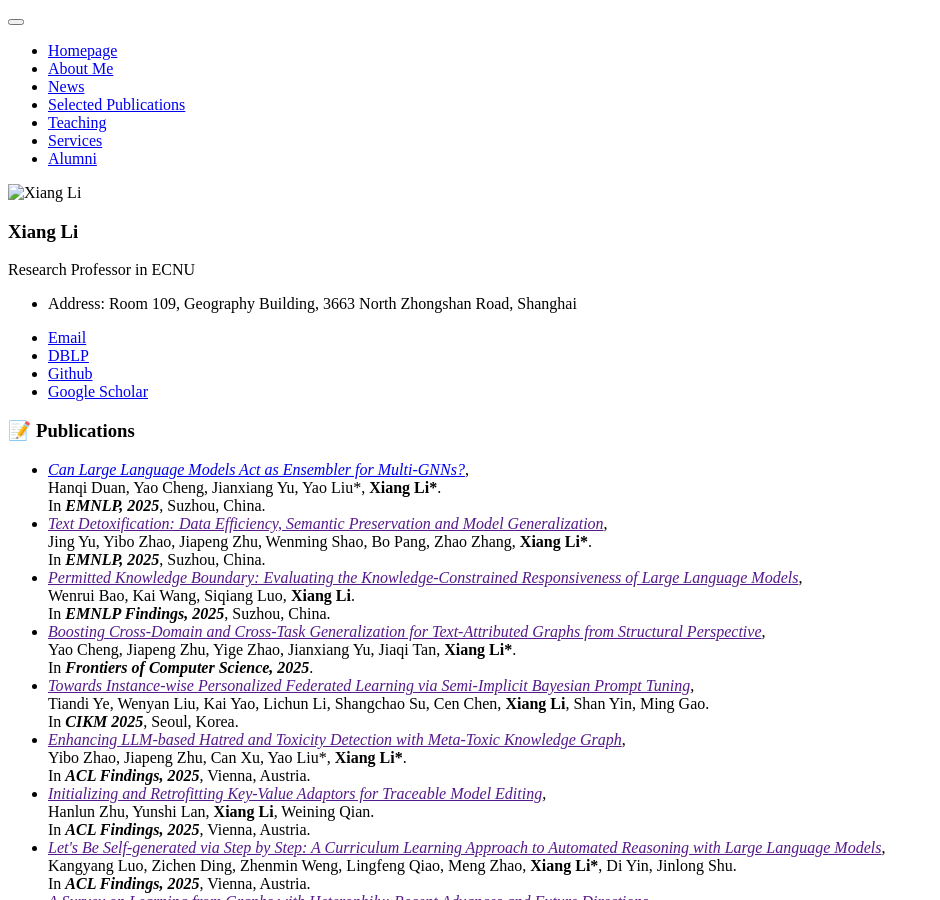
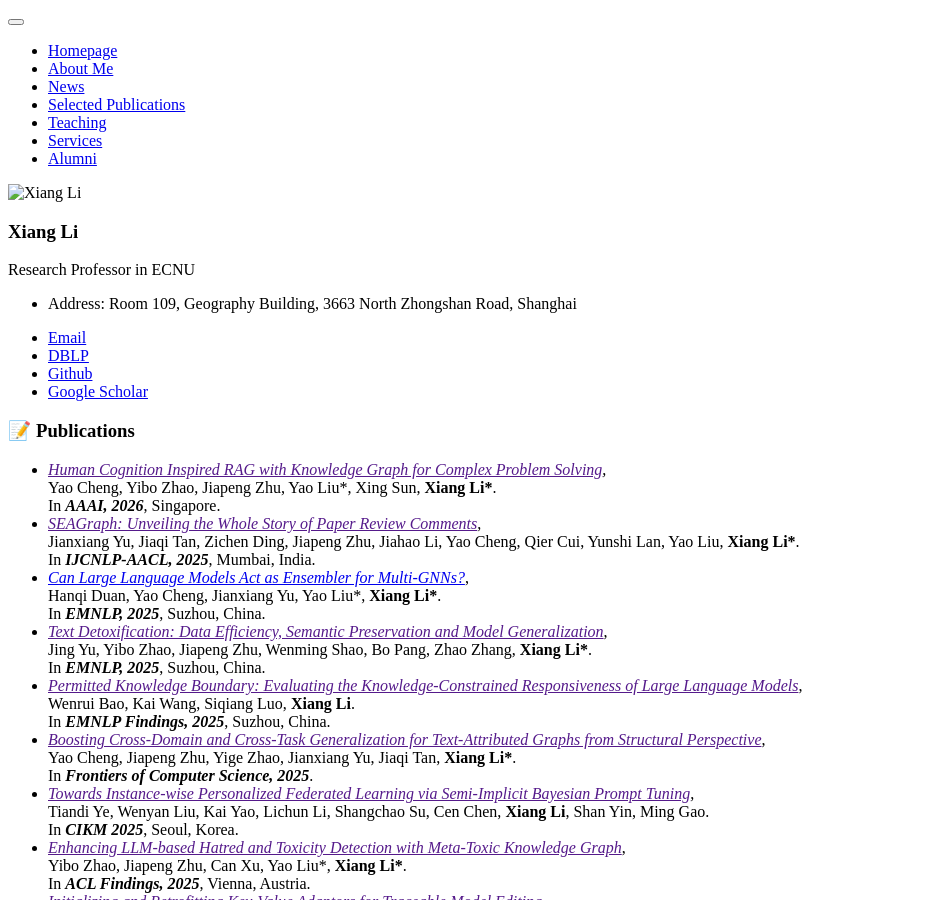
Before and after one commit to lixiang3776/lixiang3776.github.io, a Jekyll site: the page built from _pages/includes/pub.md, in a window 1280 px wide and 900 px high. Shown: the whole window, without its empty margins (0-940 px from the left). Built offline with Jekyll 4.4.1, drawn with Linux system fonts in a browser that asks for light colours; our own code applies the rules of GitHub Pages for plain Markdown files.

Commit message:
Update pub.md

```diff
--- a/_pages/includes/pub.md
+++ b/_pages/includes/pub.md
@@ -2,6 +2,18 @@
 
 
 <ul>
+    <li>
+	<a href=""><i>Human Cognition Inspired RAG with Knowledge Graph for Complex Problem Solving</i></a>,<br>
+       Yao Cheng, Yibo Zhao, Jiapeng Zhu, Yao Liu*, Xing Sun, <b>Xiang Li*</b>. <br>
+        In <b><i>AAAI, 2026</i></b>, Singapore.
+		<br>
+	</li>
+    <li>
+	<a href=""><i>SEAGraph: Unveiling the Whole Story of Paper Review Comments</i></a>,<br>
+       Jianxiang Yu, Jiaqi Tan, Zichen Ding, Jiapeng Zhu, Jiahao Li, Yao Cheng, Qier Cui, Yunshi Lan, Yao Liu, <b>Xiang Li*</b>. <br>
+        In <b><i>IJCNLP-AACL, 2025</i></b>, Mumbai, India.
+		<br>
+	</li>
     <li>
 	<a href="https://arxiv.org/abs/2410.16822"><i>Can Large Language Models Act as Ensembler for Multi-GNNs?</i></a>,<br>
        Hanqi Duan, Yao Cheng, Jianxiang Yu, Yao Liu*, <b>Xiang Li*</b>. <br>
```
